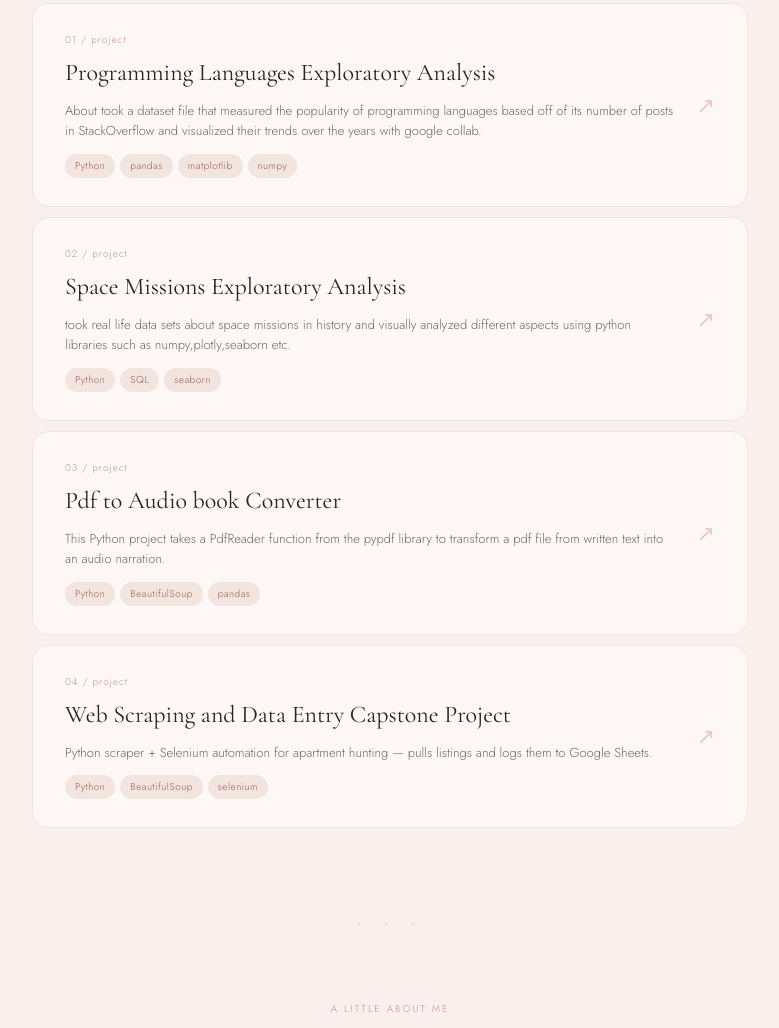
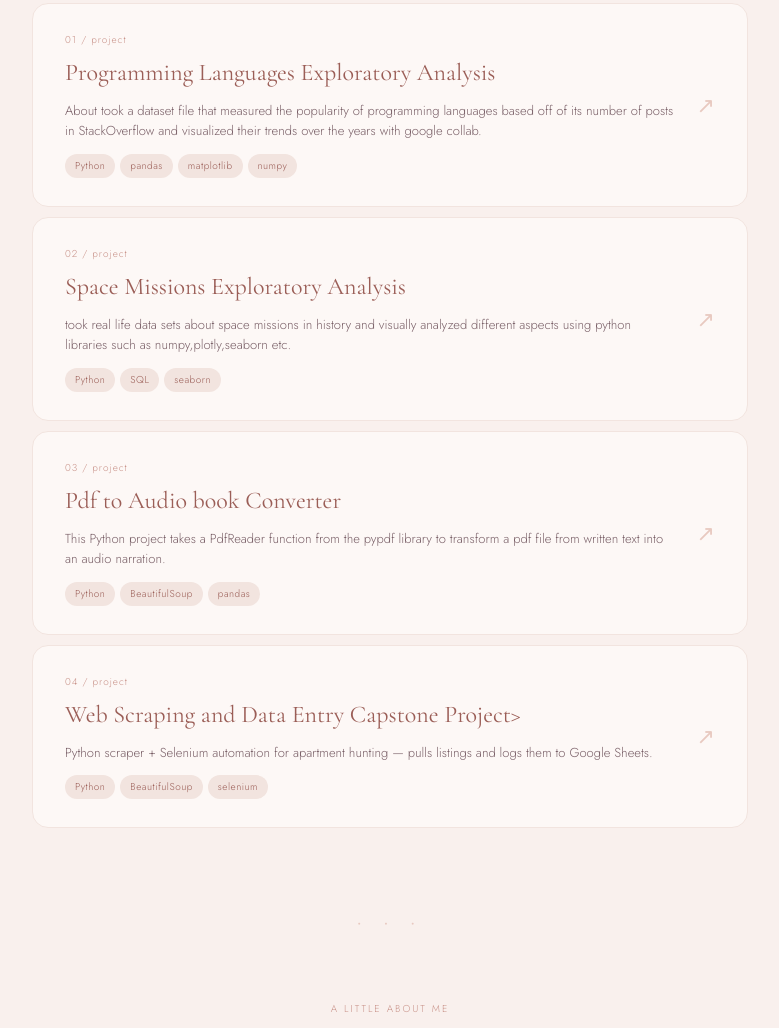
Before and after one commit to almasmadii/portfolio.html, a plain HTML site: page index.html in a window 1280 px wide. Shown: the part 1577-2605 px from the top of the page, without its empty margins (250-1029 px from the left). Drawn offline with nearby package versions, Linux system fonts and the light colour scheme.

Commit message:
lil fixes

```diff
--- a/index.html
+++ b/index.html
@@ -180,7 +180,7 @@
   h2 em { font-style: italic; color: var(--rose-deep); }
 
   section { margin-bottom: 80px; }
-
+  a{ text-decoration: none; color: var(--rose-deep); }
   .deco-divider {
     text-align: center;
     color: var(--rose-mid);
@@ -272,6 +272,7 @@
     align-items: center;
     cursor: pointer;
     transition: all 0.2s;
+    text-decoration: none;
   }
 
   .project-item:hover {
@@ -511,11 +512,12 @@
       <div class="section-label">things i've built</div>
       <h2>selected <em>projects</em></h2>
     </div>
+
     <div class="projects-list">
-      <div class="project-item" href="https://github.com/almasmadii/Programming-Languages-Data-Visualization-.git">
+    <div class="project-item">
       <div>
           <div class="project-num">01 / project</div>
-          <div class="project-name">Programming Languages Exploratory Analysis</div>
+          <div class="project-name"><a href="https://github.com/almasmadii/Programming-Languages-Data-Visualization-.git">Programming Languages Exploratory Analysis</a></div>
           <div class="project-desc">About
            took a dataset file that measured the popularity of programming languages based off of its number of posts in StackOverflow and visualized their trends over the years with google collab.</div>
           <div class="project-stack">
@@ -524,10 +526,11 @@
         </div>
         <span class="project-arrow">↗</span>
       </div>
-      <div class="project-item" href="https://github.com/almasmadii/Space-Missions-Exploratory-Analysis.git">
+
+    <div class="project-item">
       <div>
         <div class="project-num">02 / project</div>
-          <div class="project-name">Space Missions Exploratory Analysis</div>
+        <div class="project-name"><a href="https://github.com/almasmadii/Space-Missions-Exploratory-Analysis.git"> Space Missions Exploratory Analysis </a></div>
         <div class="project-desc">took real life data sets about space missions in history and visually analyzed different aspects using python libraries such as numpy,plotly,seaborn etc.</div>
         <div class="project-stack">
           <span class="tag">Python</span><span class="tag">SQL</span><span class="tag">seaborn</span>
@@ -535,10 +538,11 @@
       </div>
         <span class="project-arrow">↗</span>
     </div>
-      <div class="project-item" href="https://github.com/almasmadii/pdf_to_audiobook.git">
+
+      <div class="project-item">
         <div>
           <div class="project-num">03 / project</div>
-          <div class="project-name">Pdf to Audio book Converter</div>
+          <div class="project-name"><a href="https://github.com/almasmadii/pdf_to_audiobook.git">Pdf to Audio book Converter</a></div>
           <div class="project-desc">This Python project takes a PdfReader function from the pypdf library to transform a pdf file from written text into an audio narration.</div>
           <div class="project-stack">
             <span class="tag">Python</span><span class="tag">BeautifulSoup</span><span class="tag">pandas</span>
@@ -546,10 +550,11 @@
         </div>
         <span class="project-arrow">↗</span>
       </div>
-      <div class="project-item" href="https://github.com/almasmadii/apt_hunting_automation.git">
+
+    <div class="project-item">
         <div>
           <div class="project-num">04 / project</div>
-          <div class="project-name">Web Scraping and Data Entry Capstone Project</div>
+          <div class="project-name"><a href="https://github.com/almasmadii/apt_hunting_automation.git">Web Scraping and Data Entry Capstone Project></a></div>
           <div class="project-desc">Python scraper + Selenium automation for apartment hunting — pulls listings and logs them to Google Sheets.</div>
           <div class="project-stack">
             <span class="tag">Python</span><span class="tag">BeautifulSoup</span><span class="tag">selenium</span>
@@ -561,7 +566,6 @@
   </section>
 
   <div class="deco-divider">· · ·</div>
-
   <section id="about">
     <div class="section-header">
       <div class="section-label">a little about me</div>
```
Lines whose indentation alone changed are shown as unchanged.
